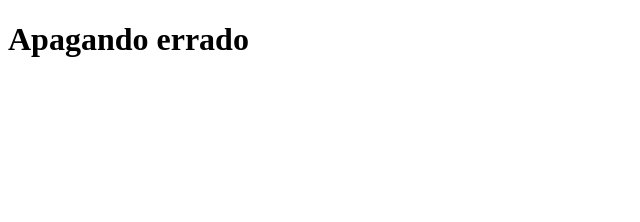
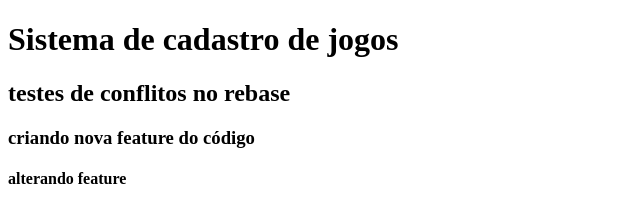
Before and after one commit to LuizVJr2001/aprendendo-git-e-github, a plain HTML site: page index.html in a window 1280 px wide. Shown: the whole page, without its empty margins (0-640 px from the left). Drawn offline with Linux system fonts and the light colour scheme.

Commit message:
Revert "commit errado"
This reverts commit 65be3dd69d0c8e9b0ae02dd48a0d5f9d302eaa58.

```diff
--- a/index.html
+++ b/index.html
@@ -7,7 +7,10 @@
     <title>Meus jogos</title>
 </head>
 <body>
-    <h1>Apagando errado</h1>
+    <h1>Sistema de cadastro de jogos</h1>
+    <h2>testes de conflitos no rebase</h2>
+    <h3>criando nova feature do código</h3>
+    <h4>alterando feature</h4>
     <script src="app.js"></script>
 </body>
 </html>
```
